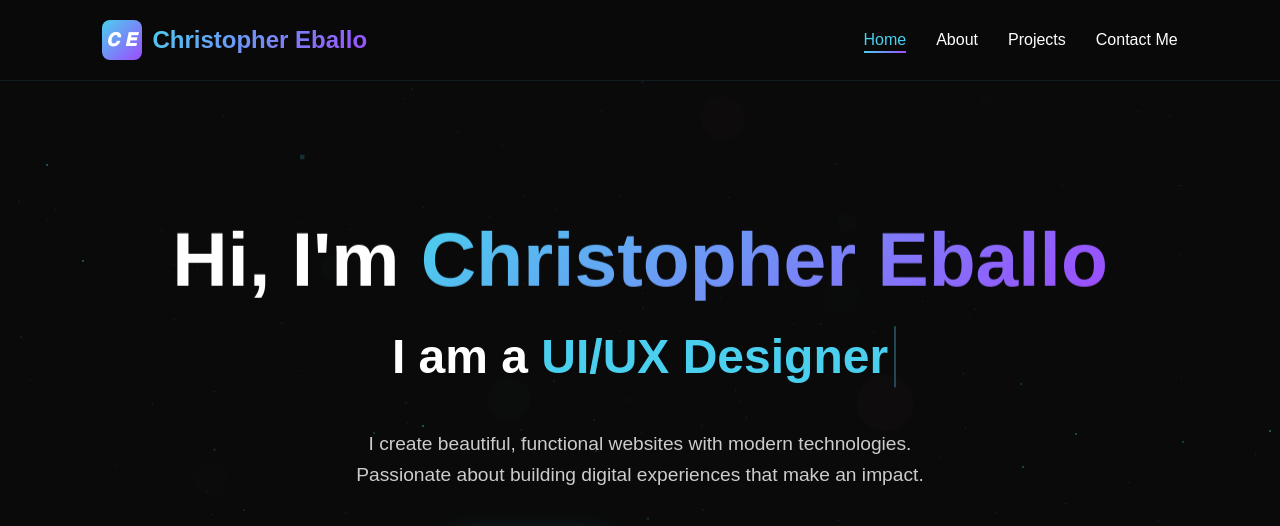
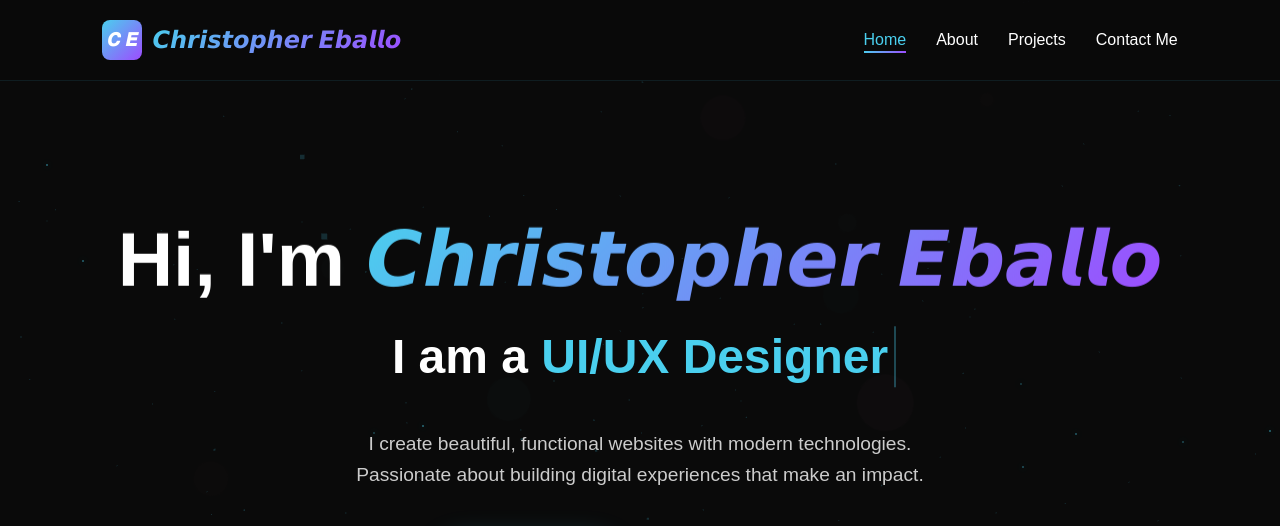
Before and after one commit to Ichiro2004/IchiroWebDev-, a plain HTML site: page index.html in a window 1280 px wide. Shown: the top 526 px of the page. Drawn offline with nearby package versions, Linux system fonts and the light colour scheme; animation ran at ten frames a second.

Commit message:
Update index.html

```diff
--- a/index.html
+++ b/index.html
@@ -1191,7 +1191,7 @@
   <nav id="navbar">
     <div class="logo">
       <div class="logo-icon">𝑪 𝑬</div>
-      <div class="logo-text">Christopher Eballo</div>
+      <div class="logo-text">𝘾𝙝𝙧𝙞𝙨𝙩𝙤𝙥𝙝𝙚𝙧 𝙀𝙗𝙖𝙡𝙡𝙤</div>
     </div>
 
     <button class="menu-toggle" aria-label="Toggle navigation menu">
@@ -1211,7 +1211,7 @@
     <div class="floating-elements" id="floating-elements"></div>
 
       <h1 class="hero-title animate__animated animate__fadeInDown">
-        Hi, I'm <span>Christopher Eballo</span>
+        Hi, I'm <span>𝘾𝙝𝙧𝙞𝙨𝙩𝙤𝙥𝙝𝙚𝙧 𝙀𝙗𝙖𝙡𝙡𝙤</span>
       </h1>
 
       <div class="animated-text-container">
```
